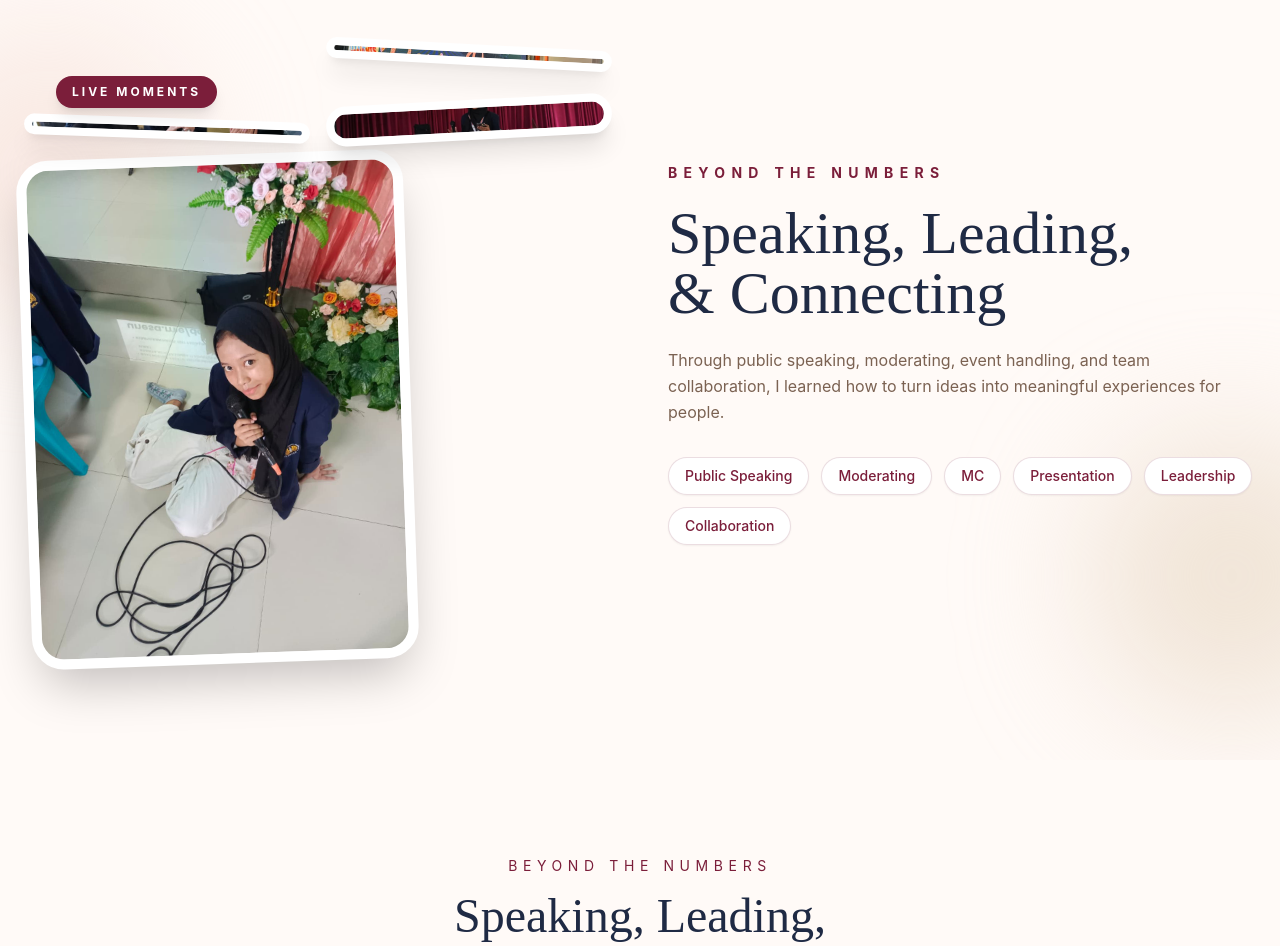
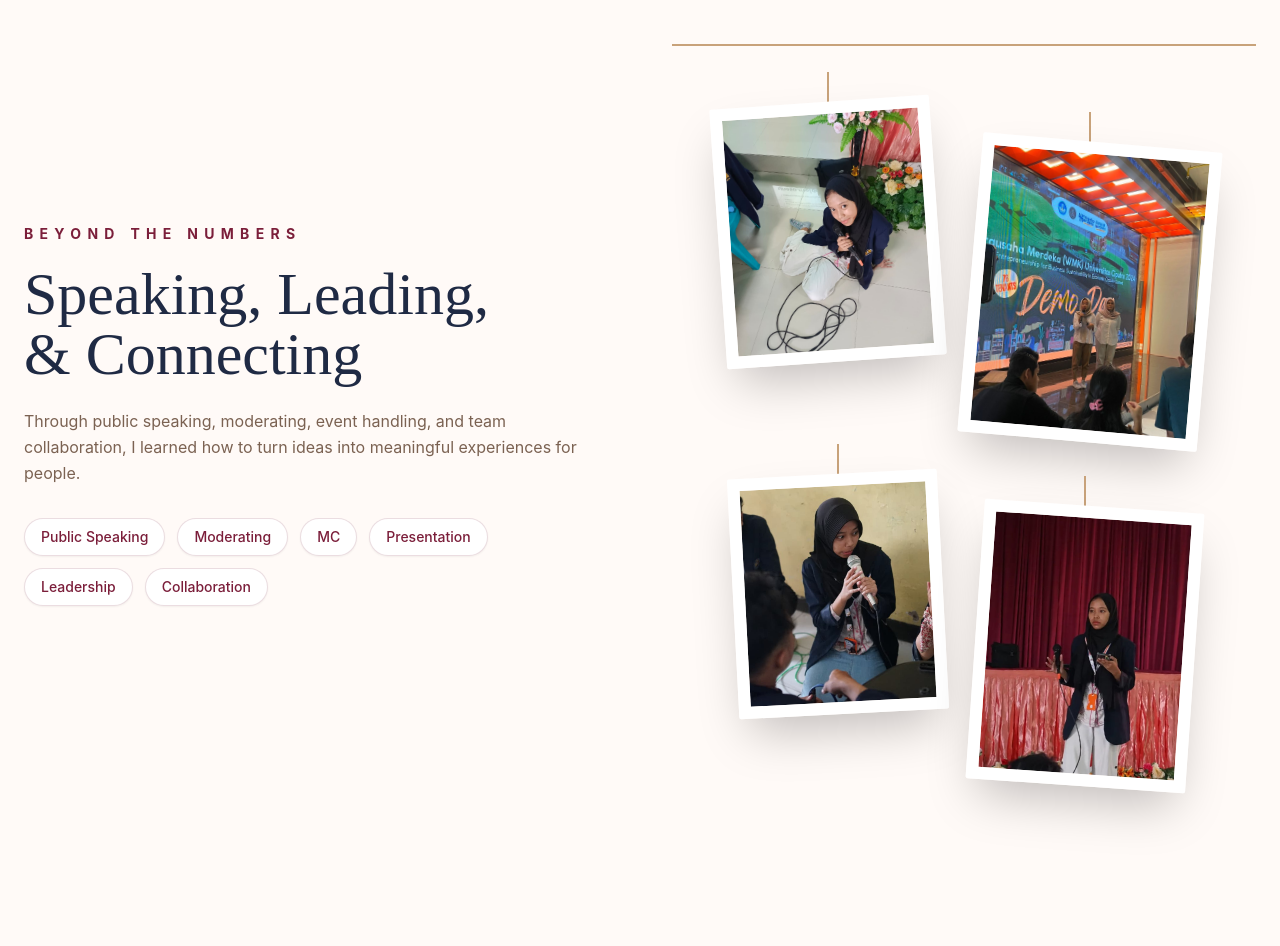
Before and after one commit to Dianayuww/college, a React (Vite) app: page / in a window 1280 px wide. Shown: the part 6280-7226 px from the top of the page. Built offline with nearby package versions, Linux system fonts and the light colour scheme.

Commit message:
Update App.jsx

```diff
--- a/src/App.jsx
+++ b/src/App.jsx
@@ -845,54 +845,13 @@ export default function App() {
   </div>
 </section>
 
-        <section
+      <section
   id="communication"
-  className="relative overflow-hidden bg-[#fffaf7] px-6 py-24"
+  className="bg-[#fffaf7] px-6 py-24"
 >
-  <div className="absolute -left-24 top-20 h-72 w-72 rounded-full bg-[#f3d9d0]/50 blur-3xl" />
-  <div className="absolute -right-24 bottom-10 h-72 w-72 rounded-full bg-[#e8d8c4]/60 blur-3xl" />
+  <div className="mx-auto grid max-w-7xl items-center gap-16 lg:grid-cols-2">
 
-  <div className="relative mx-auto grid max-w-7xl items-center gap-14 lg:grid-cols-2">
-    {/* PHOTO BENTO */}
-    <div className="relative grid h-[620px] grid-cols-6 grid-rows-6 gap-4">
-      <div className="group col-span-4 row-span-4 rotate-[-2deg] overflow-hidden rounded-[2rem] border-[10px] border-white bg-white shadow-2xl transition-all duration-300 hover:z-40 hover:rotate-0 hover:scale-[1.03]">
-        <img
-          src={mcDuduk}
-          alt="Public speaking candid"
-          className="h-full w-full object-cover object-[50%_35%] transition duration-500 group-hover:scale-110"
-        />
-      </div>
-
-      <div className="group col-span-3 row-span-2 col-start-4 row-start-1 rotate-[3deg] overflow-hidden rounded-[1.5rem] border-[8px] border-white bg-white shadow-xl transition-all duration-300 hover:z-40 hover:rotate-0 hover:scale-[1.05]">
-        <img
-          src={mcWmk}
-          alt="Presentation moment"
-          className="h-full w-full object-cover transition duration-500 group-hover:scale-110"
-        />
-      </div>
-
-      <div className="group col-span-3 row-span-2 col-start-1 row-start-5 rotate-[2deg] overflow-hidden rounded-[1.5rem] border-[8px] border-white bg-white shadow-xl transition-all duration-300 hover:z-40 hover:rotate-0 hover:scale-[1.05]">
-        <img
-          src={mcDiskusi}
-          alt="Discussion moment"
-          className="h-full w-full object-cover object-center transition duration-500 group-hover:scale-110"
-        />
-      </div>
-
-      <div className="group col-span-3 row-span-3 col-start-4 row-start-4 rotate-[-3deg] overflow-hidden rounded-[1.5rem] border-[8px] border-white bg-white shadow-xl transition-all duration-300 hover:z-40 hover:rotate-0 hover:scale-[1.05]">
-        <img
-          src={mcStage}
-          alt="MC stage moment"
-          className="h-full w-full object-cover object-center transition duration-500 group-hover:scale-110"
-        />
-      </div>
-
-      <div className="absolute left-8 top-8 rounded-full bg-[#7b1e3a] px-4 py-2 text-xs font-bold uppercase tracking-[0.25em] text-white shadow-lg">
-        Live moments
-      </div>
-    </div>
-
-    {/* TEXT */}
+    {/* LEFT TEXT */}
     <div>
       <p className="text-sm font-bold uppercase tracking-[0.45em] text-[#7b1e3a]">
         Beyond The Numbers
@@ -928,26 +887,9 @@ export default function App() {
         ))}
       </div>
     </div>
-  </div>
-</section>
 
-        <section className="bg-[#fffaf7] px-6 py-24">
-  <div className="mx-auto max-w-6xl">
-
-    <div className="mb-14 text-center">
-      <p className="text-sm uppercase tracking-[0.4em] text-[#7b1e3a]">
-        Beyond The Numbers
-      </p>
-
-      <h2 className="mt-4 font-serif text-5xl text-[#1f2a44]">
-        Speaking, Leading,
-        <br />
-        & Connecting
-      </h2>
-    </div>
-
-    {/* STRING */}
-    <div className="relative mx-auto flex flex-wrap items-start justify-center gap-10 border-t-2 border-[#c8a27a] pt-14">
+    {/* RIGHT PHOTOS */}
+    <div className="relative flex flex-wrap items-start justify-center gap-8 border-t-2 border-[#c8a27a] pt-14">
 
       {/* PHOTO 1 */}
       <div className="relative transition duration-300 hover:-translate-y-2 hover:rotate-0">
```
